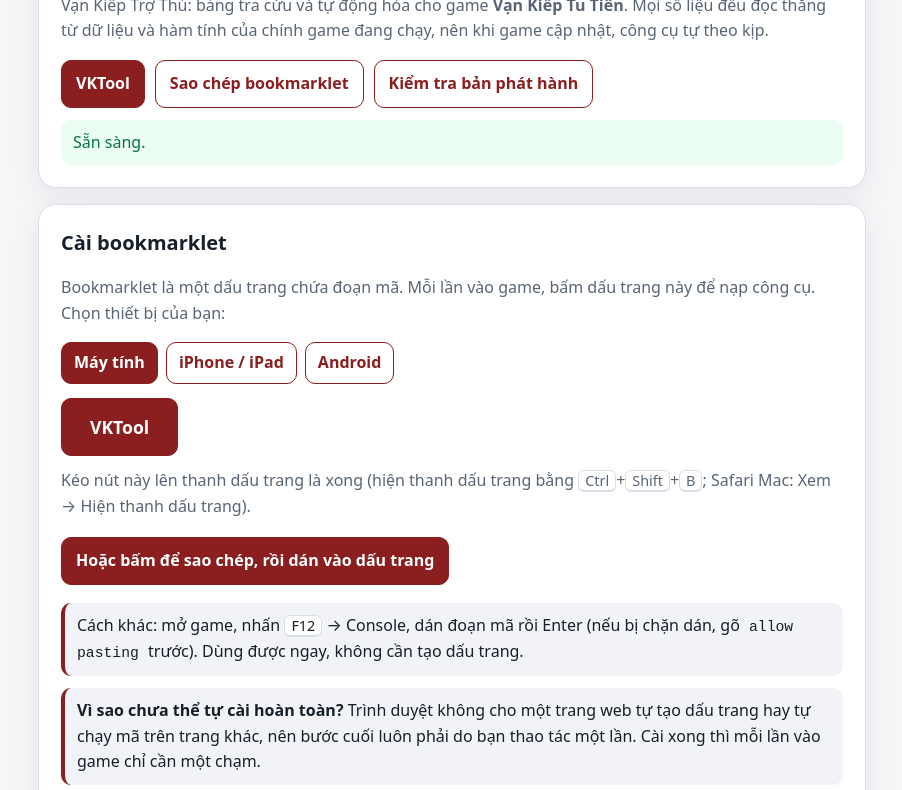
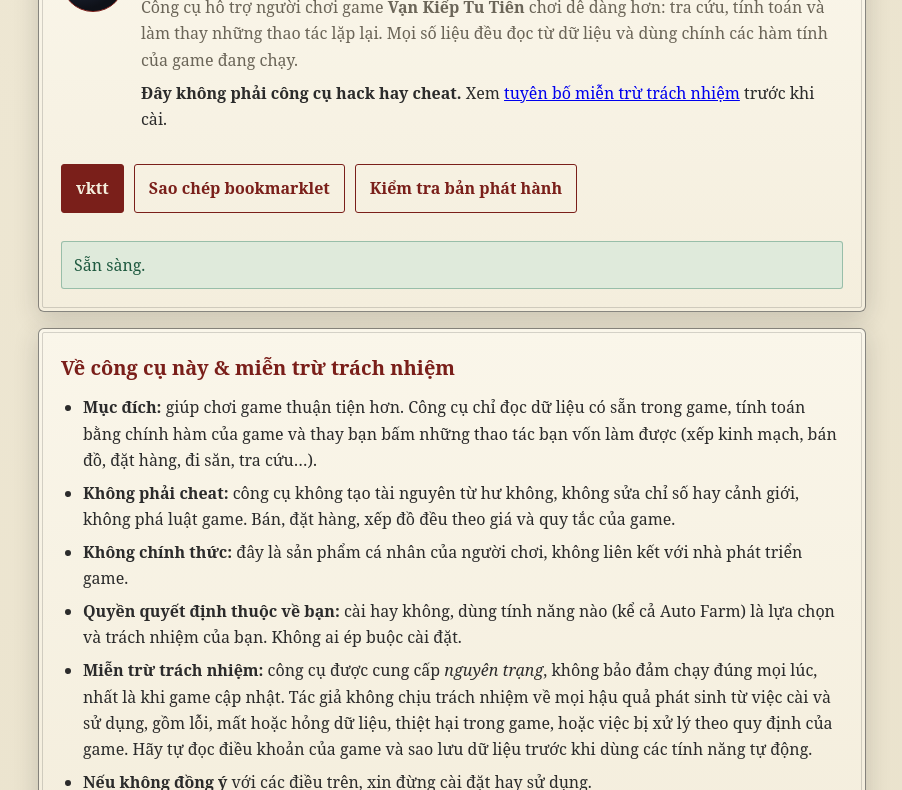
Before and after one commit to yingchunbin/VKTool, a plain HTML site: page index.html in a window 1280 px wide. Shown: the part 103-893 px from the top of the page, without its empty margins (188-1090 px from the left). Drawn offline with Linux system fonts and the light colour scheme.

Commit message:
Add files via upload

```diff
--- a/index.html
+++ b/index.html
@@ -3,62 +3,71 @@
 <head>
 <meta charset="utf-8">
 <meta name="viewport" content="width=device-width,initial-scale=1">
-<title>VKTool - Vạn Kiếp Trợ Thủ</title>
+<title>Vạn Kiếp Trợ Thủ</title>
 <style>
-:root{color-scheme:light dark;--bg:#f5f6f8;--card:#fff;--text:#16202a;--muted:#596574;--line:#d8dee7;--brand:#8b1e1e;--good:#067647;--soft:#f1f3f6}
+:root{color-scheme:light dark;--bg:#e7dfc8;--paper:#f4eedd;--paper2:#faf6ea;--ink:#2b2b2b;--muted:#6b6558;--line:#2b2b2b8c;--line2:#2b2b2b2e;--seal:#7a1f1a;--jade:#2f7a5c;--soft:#efe7d0;--warn:#9a7322}
 *{box-sizing:border-box}
-body{margin:0;background:var(--bg);color:var(--text);font:16px/1.6 system-ui,-apple-system,"Segoe UI",sans-serif}
+body{margin:0;background:var(--bg);background-image:radial-gradient(circle at 20% 0,#f4eedd88,transparent 60%);color:var(--ink);font:16px/1.65 "Noto Serif","Songti SC","Source Han Serif SC",Georgia,"Times New Roman",serif}
 .wrap{max-width:860px;margin:auto;padding:28px 16px 56px}
-.hero,.card{background:var(--card);border:1px solid var(--line);border-radius:18px;padding:22px;box-shadow:0 8px 30px #10182812}
-.hero h1{margin:0;color:var(--brand)}
+.hero,.card{background:linear-gradient(180deg,var(--paper2),var(--paper));border:1px solid var(--line);outline:1px solid var(--line2);outline-offset:-5px;border-radius:6px;padding:22px;box-shadow:0 6px 24px #2b2b2b30}
+.hero{display:flex;gap:16px;flex-wrap:wrap;align-items:flex-start}
+.seal{flex:none;width:64px;height:64px;border-radius:50%;background:radial-gradient(circle at 30% 25%,#2b3550,#0e1118 70%);border:1.5px solid var(--seal);color:#c9a24a;font-size:34px;line-height:61px;text-align:center}
+.hero .t{flex:1 1 280px}
+.hero h1{margin:0;color:var(--seal);letter-spacing:.5px}
 .hero p{margin:.4em 0 0}
 .muted{color:var(--muted)}
 .grid{display:grid;gap:16px;margin-top:16px}
-h2{margin:0 0 .5em;font-size:1.25rem}
+h2{margin:0 0 .5em;font-size:1.25rem;color:var(--seal)}
 h3{margin:1.1em 0 .3em;font-size:1.05rem}
-.actions{display:flex;flex-wrap:wrap;gap:10px;margin-top:16px}
-button,.bookmark{border:1px solid var(--brand);border-radius:10px;padding:10px 14px;background:var(--brand);color:#fff;font:inherit;font-weight:700;text-decoration:none;cursor:pointer}
-.secondary{background:transparent;color:var(--brand)}
-code{overflow-wrap:anywhere;background:var(--soft);padding:1px 5px;border-radius:5px;font-size:.92em}
-.status{margin-top:12px;padding:10px 12px;border-radius:10px;background:#ecfdf3;color:var(--good)}
-.status.bad{background:#fef3f2;color:#b42318}
+h4{margin:.9em 0 .2em;font-size:.95rem;color:var(--seal)}
+.actions{display:flex;flex-wrap:wrap;gap:10px;margin-top:16px;width:100%}
+button,.bookmark{border:1px solid var(--seal);border-radius:3px;padding:10px 14px;background:var(--seal);color:#f4eedd;font:inherit;font-weight:700;text-decoration:none;cursor:pointer}
+.secondary{background:transparent;color:var(--seal)}
+code{overflow-wrap:anywhere;background:var(--soft);padding:1px 5px;border-radius:3px;font-size:.9em}
+.status{margin-top:12px;padding:10px 12px;border-radius:3px;background:#dfeadb;color:#1f5a40;border:1px solid #2f7a5c66;width:100%}
+.status.bad{background:#f0d9d4;color:#7a1f1a;border-color:#7a1f1a66}
 ol,ul{padding-left:22px;margin:.4em 0}
 li{margin:.25em 0}
 .tabs{display:flex;flex-wrap:wrap;gap:8px;margin:12px 0 14px}
-.tabs button{background:transparent;color:var(--brand);padding:7px 12px}
-.tabs button[aria-selected="true"]{background:var(--brand);color:#fff}
+.tabs button{background:transparent;color:var(--seal);padding:7px 12px}
+.tabs button[aria-selected="true"]{background:var(--seal);color:#f4eedd}
 .pane[hidden]{display:none}
-.note{margin-top:12px;padding:10px 12px;border-radius:10px;background:var(--soft);border-left:4px solid var(--brand)}
-details{border:1px solid var(--line);border-radius:12px;padding:10px 14px;margin:10px 0;background:var(--card)}
+.note{margin-top:12px;padding:10px 12px;border-radius:3px;background:var(--soft);border-left:4px solid var(--seal)}
+.warn{background:#f3e8c8;border-left-color:var(--warn)}
+details{border:1px solid var(--line2);border-radius:4px;padding:10px 14px;margin:10px 0;background:var(--paper2)}
 details[open]{background:var(--soft)}
 summary{cursor:pointer;font-weight:700}
-summary .han{display:inline-block;width:1.6em;color:var(--brand)}
+summary .han{display:inline-block;width:1.6em;color:var(--seal)}
 details p{margin:.5em 0 0}
-h4{margin:.9em 0 .2em;font-size:.95rem;color:var(--brand)}
-.kbd{border:1px solid var(--line);border-bottom-width:2px;border-radius:6px;padding:0 6px;font-size:.9em;background:var(--card)}
-@media (prefers-color-scheme:dark){
-:root{--bg:#11161c;--card:#181f27;--text:#eef2f6;--muted:#aab4c0;--line:#34404d;--soft:#1f2832;--brand:#d86a6a}
-button,.bookmark{color:#11161c}
-.secondary{color:var(--brand)}
-.tabs button[aria-selected="true"]{color:#11161c}
-.status{background:#073b2a;color:#a6f4c5}
-.status.bad{background:#4a1717;color:#fecdca}
-}
+.kbd{border:1px solid var(--line2);border-bottom-width:2px;border-radius:4px;padding:0 6px;font-size:.9em;background:var(--paper2)}
 .oneclick{display:flex;flex-wrap:wrap;gap:12px;align-items:center;margin:6px 0 12px}
 .big{display:block;width:100%;padding:16px;font-size:1.1rem;text-align:center}
 .oneclick .big{width:auto;display:inline-block;padding:14px 28px}
 .install{margin:6px 0}
-.steps{margin:12px 0;padding:12px 12px 12px 34px;background:var(--soft);border-radius:12px}
+.steps{margin:12px 0;padding:12px 12px 12px 34px;background:var(--soft);border-radius:4px;border:1px solid var(--line2)}
 .steps[hidden]{display:none}
+.disc li{margin:.4em 0}
+@media (prefers-color-scheme:dark){
+:root{--bg:#14120e;--paper:#1f1c16;--paper2:#262219;--ink:#eee6d2;--muted:#b3a98f;--line:#eee6d28c;--line2:#eee6d226;--seal:#d9867a;--soft:#2c271d;--warn:#d1a84e}
+body{background-image:none}
+button,.bookmark{color:#14120e}
+.secondary{color:var(--seal)}
+.tabs button[aria-selected="true"]{color:#14120e}
+.status{background:#16352a;color:#a6f4c5;border-color:#2f7a5c}
+.status.bad{background:#3a1b17;color:#f3c6bf}
+.warn{background:#322a15}
+}
 </style>
 </head>
 <body><main class="wrap">
 
 <section class="hero">
-<h1>VKTool</h1>
-<p class="muted">Vạn Kiếp Trợ Thủ: bảng tra cứu và tự động hóa cho game <b>Vạn Kiếp Tu Tiên</b>. Mọi số liệu đều đọc thẳng từ dữ liệu và hàm tính của chính game đang chạy, nên khi game cập nhật, công cụ tự theo kịp.</p>
+<div class="seal" aria-hidden="true">仙</div>
+<div class="t"><h1>Vạn Kiếp Trợ Thủ</h1>
+<p class="muted">Công cụ hỗ trợ người chơi game <b>Vạn Kiếp Tu Tiên</b> chơi dễ dàng hơn: tra cứu, tính toán và làm thay những thao tác lặp lại. Mọi số liệu đều đọc từ dữ liệu và dùng chính các hàm tính của game đang chạy.</p>
+<p><b>Đây không phải công cụ hack hay cheat.</b> Xem <a href="#mien-tru">tuyên bố miễn trừ trách nhiệm</a> trước khi cài.</p></div>
 <div class="actions">
-<a id="bookmark" class="bookmark" href="#">VKTool</a>
+<a id="bookmark" class="bookmark" href="#" title="Kéo lên thanh dấu trang">vktt</a>
 <button id="copy" type="button" class="secondary">Sao chép bookmarklet</button>
 <button id="check" type="button" class="secondary">Kiểm tra bản phát hành</button>
 </div>
@@ -67,9 +76,21 @@ button,.bookmark{color:#11161c}
 
 <section class="grid">
 
+<article class="card" id="mien-tru">
+<h2>Về công cụ này &amp; miễn trừ trách nhiệm</h2>
+<ul class="disc">
+<li><b>Mục đích:</b> giúp chơi game thuận tiện hơn. Công cụ chỉ đọc dữ liệu có sẵn trong game, tính toán bằng chính hàm của game và thay bạn bấm những thao tác bạn vốn làm được (xếp kinh mạch, bán đồ, đặt hàng, đi săn, tra cứu…).</li>
+<li><b>Không phải cheat:</b> công cụ không tạo tài nguyên từ hư không, không sửa chỉ số hay cảnh giới, không phá luật game. Bán, đặt hàng, xếp đồ đều theo giá và quy tắc của game.</li>
+<li><b>Không chính thức:</b> đây là sản phẩm cá nhân của người chơi, không liên kết với nhà phát triển game.</li>
+<li><b>Quyền quyết định thuộc về bạn:</b> cài hay không, dùng tính năng nào (kể cả Auto Farm) là lựa chọn và trách nhiệm của bạn. Không ai ép buộc cài đặt.</li>
+<li><b>Miễn trừ trách nhiệm:</b> công cụ được cung cấp <i>nguyên trạng</i>, không bảo đảm chạy đúng mọi lúc, nhất là khi game cập nhật. Tác giả không chịu trách nhiệm về mọi hậu quả phát sinh từ việc cài và sử dụng, gồm lỗi, mất hoặc hỏng dữ liệu, thiệt hại trong game, hoặc việc bị xử lý theo quy định của game. Hãy tự đọc điều khoản của game và sao lưu dữ liệu trước khi dùng các tính năng tự động.</li>
+<li><b>Nếu không đồng ý</b> với các điều trên, xin đừng cài đặt hay sử dụng.</li>
+</ul>
+</article>
+
 <article class="card" id="install">
 <h2>Cài bookmarklet</h2>
-<p class="muted">Bookmarklet là một dấu trang chứa đoạn mã. Mỗi lần vào game, bấm dấu trang này để nạp công cụ. Chọn thiết bị của bạn:</p>
+<p class="muted">Bằng việc cài đặt, bạn xác nhận đã đọc và đồng ý với phần miễn trừ trách nhiệm ở trên. Bookmarklet là một dấu trang chứa đoạn mã. Mỗi lần vào game, bấm dấu trang này để nạp công cụ. Chọn thiết bị của bạn:</p>
 <div class="tabs" role="tablist">
 <button type="button" role="tab" data-os="pc" aria-selected="true">Máy tính</button>
 <button type="button" role="tab" data-os="ios" aria-selected="false">iPhone / iPad</button>
@@ -77,21 +98,21 @@ button,.bookmark{color:#11161c}
 </div>
 
 <div class="pane" data-pane="pc">
-<div class="oneclick"><a class="bookmark big" data-drag href="#">VKTool</a><span class="muted">Kéo nút này lên thanh dấu trang là xong (hiện thanh dấu trang bằng <span class="kbd">Ctrl</span>+<span class="kbd">Shift</span>+<span class="kbd">B</span>; Safari Mac: Xem → Hiện thanh dấu trang).</span></div>
+<div class="oneclick"><a class="bookmark big" data-drag href="#">vktt</a><span class="muted">Kéo nút này lên thanh dấu trang là xong (hiện thanh dấu trang bằng <span class="kbd">Ctrl</span>+<span class="kbd">Shift</span>+<span class="kbd">B</span>; Safari Mac: Xem → Hiện thanh dấu trang).</span></div>
 <button type="button" class="install" data-install="pc">Hoặc bấm để sao chép, rồi dán vào dấu trang</button>
-<ol class="steps" hidden><li>Đã sao chép. Chuột phải thanh dấu trang → <b>Thêm trang</b>.</li><li>Tên: <b>VKTool</b>. Địa chỉ (URL): <b>dán</b> đoạn mã, Lưu.</li><li>Vào game, vào một kiếp, bấm dấu trang <b>VKTool</b>.</li></ol>
+<ol class="steps" hidden><li>Đã sao chép. Chuột phải thanh dấu trang → <b>Thêm trang</b>.</li><li>Tên: <b>vktt</b>. Địa chỉ (URL): <b>dán</b> đoạn mã, Lưu.</li><li>Vào game, vào một kiếp, bấm dấu trang <b>vktt</b>.</li></ol>
 <div class="note">Cách khác: mở game, nhấn <span class="kbd">F12</span> → Console, dán đoạn mã rồi Enter (nếu bị chặn dán, gõ <code>allow pasting</code> trước). Dùng được ngay, không cần tạo dấu trang.</div>
 </div>
 
 <div class="pane" data-pane="ios" hidden>
 <button type="button" class="install big" data-install="ios">Cài đặt cho iPhone / iPad</button>
-<ol class="steps" hidden><li>Đã sao chép. Bấm nút <b>Chia sẻ</b> của Safari → <b>Thêm dấu trang</b> → Lưu.</li><li>Mở <b>Dấu trang</b> (biểu tượng quyển sách) → <b>Sửa</b> → chọn dấu trang vừa lưu.</li><li>Đổi tên thành <b>VKTool</b>, xóa địa chỉ cũ, <b>dán</b> đoạn mã, bấm Xong.</li><li>Vào game, vào một kiếp, mở Dấu trang và chọn <b>VKTool</b> (hoặc gõ <code>VKTool</code> vào thanh địa chỉ rồi chọn dấu trang trong gợi ý).</li></ol>
+<ol class="steps" hidden><li>Đã sao chép. Bấm nút <b>Chia sẻ</b> của Safari → <b>Thêm dấu trang</b> → Lưu.</li><li>Mở <b>Dấu trang</b> (biểu tượng quyển sách) → <b>Sửa</b> → chọn dấu trang vừa lưu.</li><li>Đổi tên thành <b>vktt</b>, xóa địa chỉ cũ, <b>dán</b> đoạn mã, bấm Xong.</li><li>Vào game, vào một kiếp, mở Dấu trang và chọn <b>vktt</b> (hoặc gõ <code>vktt</code> vào thanh địa chỉ rồi chọn dấu trang trong gợi ý).</li></ol>
 <div class="note">Phải dùng <b>Safari</b> (Chrome trên iOS không chạy được bookmarklet). Nếu địa chỉ dấu trang không bắt đầu bằng <code>javascript:</code> thì gõ thêm vào đầu.</div>
 </div>
 
 <div class="pane" data-pane="android" hidden>
 <button type="button" class="install big" data-install="android">Cài đặt cho Android</button>
-<ol class="steps" hidden><li>Đã sao chép. Trong Chrome bấm menu ⋮ → ngôi sao <b>Thêm dấu trang</b> → <b>Sửa</b>.</li><li>Tên: <b>VKTool</b>. Xóa địa chỉ cũ, <b>dán</b> đoạn mã, Lưu.</li><li>Vào game, vào một kiếp. Bấm thanh địa chỉ, gõ <code>VKTool</code> và <b>chọn đúng dấu trang trong danh sách gợi ý</b>.</li></ol>
+<ol class="steps" hidden><li>Đã sao chép. Trong Chrome bấm menu ⋮ → ngôi sao <b>Thêm dấu trang</b> → <b>Sửa</b>.</li><li>Tên: <b>vktt</b>. Xóa địa chỉ cũ, <b>dán</b> đoạn mã, Lưu.</li><li>Vào game, vào một kiếp. Bấm thanh địa chỉ, gõ <code>vktt</code> và <b>chọn đúng dấu trang trong danh sách gợi ý</b>.</li></ol>
 <div class="note">Firefox Android làm tương tự. Nếu Chrome không chạy dấu trang, thử Firefox hoặc Kiwi Browser.</div>
 </div>
 
@@ -160,13 +181,13 @@ button,.bookmark{color:#11161c}
 <script>
 (()=>{
 const base=new URL('.',location.href).href,src=base+'ToolVKGrok.js';
-const code="javascript:(async()=>{try{window.__VKT2__?.destroy?.()}catch{}await import('"+src+"?v='+Date.now())})().catch(e=>alert('VKTool: '+(e&&e.message||e)))";
+const code="javascript:(async()=>{try{window.__VKT2__?.destroy?.()}catch{}await import('"+src+"?v='+Date.now())})().catch(e=>alert('Vạn Kiếp Trợ Thủ: '+(e&&e.message||e)))";
 const bookmark=document.getElementById('bookmark'),status=document.getElementById('status');
 bookmark.href=code;document.querySelectorAll('[data-drag]').forEach(a=>{a.href=code;a.addEventListener('click',e=>{e.preventDefault();status.className='status';status.textContent='Hãy kéo nút này lên thanh dấu trang; bấm tại đây không chạy công cụ.'})});
 bookmark.addEventListener('click',e=>{e.preventDefault();status.className='status';status.textContent='Hãy kéo nút này lên thanh dấu trang (hoặc xem hướng dẫn cài ở dưới); bấm tại đây không chạy công cụ.'});
 document.getElementById('copy').addEventListener('click',async()=>{
 try{await navigator.clipboard.writeText(code);status.className='status';status.textContent='Đã sao chép bookmarklet.'}
-catch{status.className='status bad';status.textContent='Không thể sao chép tự động. Hãy kéo nút VKTool lên thanh dấu trang, hoặc giữ nút rồi chọn sao chép liên kết.'}});
+catch{status.className='status bad';status.textContent='Không thể sao chép tự động. Hãy kéo nút Vạn Kiếp Trợ Thủ lên thanh dấu trang, hoặc giữ nút rồi chọn sao chép liên kết.'}});
 document.getElementById('check').addEventListener('click',async()=>{
 status.className='status';status.textContent='Đang kiểm tra...';
 try{const text=await fetch(src+'?v='+Date.now()).then(r=>{if(!r.ok)throw new Error('HTTP '+r.status);return r.text()});
@@ -174,7 +195,7 @@ const v=(text.match(/BUILD='([^']+)'/)||[])[1]||'không nhận diện phiên b
 status.textContent='Bản '+v+' · '+text.length.toLocaleString('vi-VN')+' ký tự · tải được bình thường';
 }catch(e){status.className='status bad';status.textContent='Kiểm tra thất bại: '+e.message}});
 const doCopy=async()=>{try{await navigator.clipboard.writeText(code);return true}catch{const t=document.createElement('textarea');t.value=code;t.style.cssText='position:fixed;opacity:0';document.body.append(t);t.select();let ok=false;try{ok=document.execCommand('copy')}catch{}t.remove();return ok}};
-document.querySelectorAll('[data-install]').forEach(b=>b.addEventListener('click',async()=>{const ok=await doCopy();const st=b.parentElement.querySelector('.steps');st.hidden=false;st.scrollIntoView({block:'nearest',behavior:'smooth'});status.className=ok?'status':'status bad';status.textContent=ok?'Đã sao chép bookmarklet. Làm theo các bước bên dưới.':'Không sao chép tự động được: nhấn giữ nút VKTool (máy tính) hoặc dùng cách Console.'}));
+document.querySelectorAll('[data-install]').forEach(b=>b.addEventListener('click',async()=>{const ok=await doCopy();const st=b.parentElement.querySelector('.steps');st.hidden=false;st.scrollIntoView({block:'nearest',behavior:'smooth'});status.className=ok?'status':'status bad';status.textContent=ok?'Đã sao chép bookmarklet. Làm theo các bước bên dưới.':'Không sao chép tự động được: nhấn giữ nút Vạn Kiếp Trợ Thủ (máy tính) hoặc dùng cách Console.'}));
 const tabs=[...document.querySelectorAll('[data-os]')],panes=[...document.querySelectorAll('[data-pane]')];
 const pick=os=>{tabs.forEach(b=>b.setAttribute('aria-selected',String(b.dataset.os===os)));panes.forEach(p=>p.hidden=p.dataset.pane!==os)};
 tabs.forEach(b=>b.addEventListener('click',()=>pick(b.dataset.os)));
```
Also changed, not shown: 1 other file.
